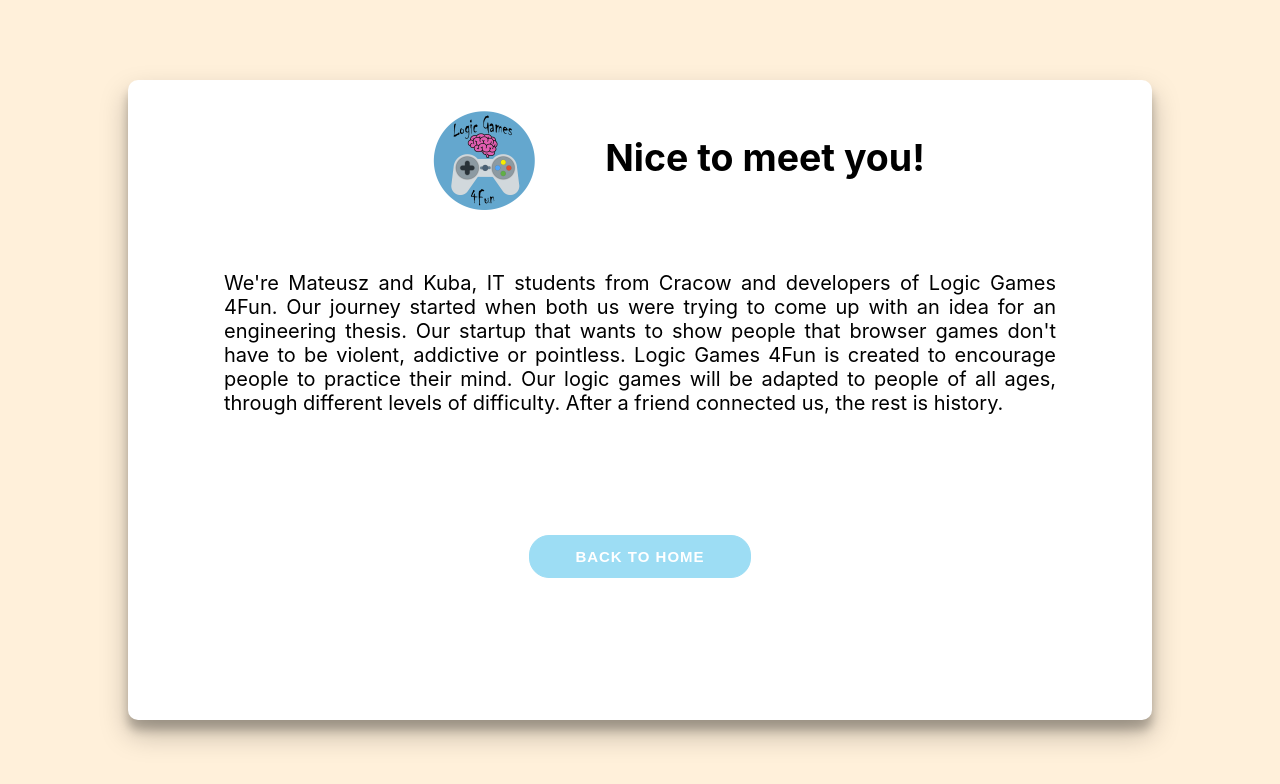
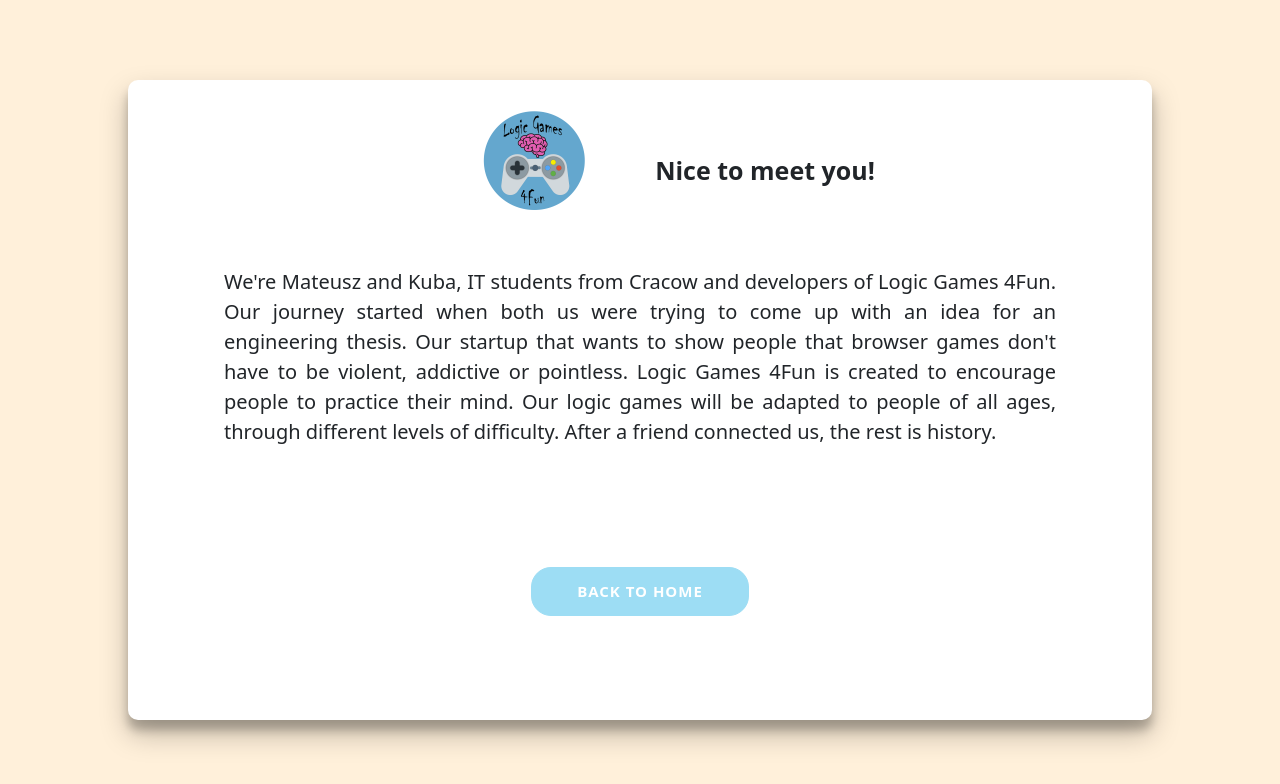
Before and after one commit to jklis2/Logic_Games_4Fun, a React (Create React App) app in the folder LogicGames4Fun/Client/: page /aboutus in a window 1280 px wide. Shown: the top 784 px of the page. Built offline with nearby package versions, Linux system fonts and the light colour scheme.

Commit message:
Add css modules

```diff
--- a/LogicGames4Fun/Client/package.json
+++ b/LogicGames4Fun/Client/package.json
@@ -11,12 +11,15 @@
     "@testing-library/react": "^13.4.0",
     "@testing-library/user-event": "^13.5.0",
     "axios": "^1.2.5",
+    "bootstrap": "^5.2.3",
     "react": "^18.2.0",
+    "react-bootstrap": "^2.7.2",
     "react-css-modules": "^4.7.11",
     "react-dom": "^18.2.0",
     "react-redux": "^8.0.5",
     "react-router-dom": "^6.7.0",
     "react-scripts": "5.0.1",
+    "styled-components": "^5.3.9",
     "web-vitals": "^2.1.4"
   },
   "scripts": {
--- a/LogicGames4Fun/Client/src/App.js
+++ b/LogicGames4Fun/Client/src/App.js
@@ -10,6 +10,7 @@ import { MyProfile } from './Routers/Profile'
 import { PrivacyPolicy } from './Routers/PrivacyPolicy';
 import { Achievements } from './Routers/Achievements';
 import { Navigate } from 'react-router-dom';
+import {Test} from './Routers/Test'
 
 function App() {
   return (
@@ -24,6 +25,7 @@ function App() {
         <Route path='/profile' element={<MyProfile/>}/>
         <Route path='/privacypolicy' element={<PrivacyPolicy/>}/>
         <Route path='/achievements' element={<Achievements/>}/>
+        <Route path='/test' element={<Test/>}/>
       </Routes>
     </BrowserRouter>
   );
--- a/LogicGames4Fun/Client/src/Component/AboutUs/AboutUsForm.jsx
+++ b/LogicGames4Fun/Client/src/Component/AboutUs/AboutUsForm.jsx
@@ -1,22 +1,24 @@
 import React from "react";
-import "./AboutUsForm.css";
+import styles from "./AboutUsForm.module.css";
 
 export const AboutUsForm = () => {
+  console.log(styles)
   return (
     <>
-      <div className="aboutUs-page-content">
-        <div id="aboutUs-logo-text">
-          <div id="aboutUs-page-logo">
+
+      <div className={styles["aboutUs-page-content"]}>
+        <div id={styles["aboutUs-logo-text"]}>
+          <div id={styles["aboutUs-page-logo"]}>
             <img
               src={`${process.env.PUBLIC_URL}/Images/LogoLogicGames4Fun_smaller.png`}
               alt="Logic Games 4Fun Logo"
             ></img>
           </div>
-          <div id="aboutUs-page-text">
+          <div id={styles["aboutUs-page-text"]}>
             <h2>Nice to meet you!</h2>
           </div>
         </div>
-        <div className="aboutUs-description">
+        <div className={styles["aboutUs-description"]}>
           We're Mateusz and Kuba, IT students from Cracow and developers of
           Logic Games 4Fun. Our journey started when both us were trying to come
           up with an idea for an engineering thesis. Our startup that wants to
@@ -26,9 +28,9 @@ export const AboutUsForm = () => {
           through different levels of difficulty. After a friend connected us,
           the rest is history.
         </div>
-        <div className="contact-buttons">
+        <div className={styles["contact-buttons"]}>
           <a href="/Home">
-            <button id="backTohomeButton">Back to home</button>
+            <button id={styles.backTohomeButton}>Back to home</button>
           </a>
         </div>
       </div>
--- a/LogicGames4Fun/Client/src/Component/AboutUs/AboutUsForm.css
+++ b/LogicGames4Fun/Client/src/Component/AboutUs/AboutUsForm.module.css
@@ -11,12 +11,13 @@
 #aboutUs-logo-text{
     display: flex;
     flex-direction: row;
+    align-items: center;
     justify-content: center;
 }
 
-#aboutUs-page-text {
+#aboutUs-page-text h2{
     font-size: 25px;
-    padding-top: 1.5rem;
+    font-weight: bold;
 }
 
 .aboutUs-description {
--- /dev/null
+++ b/LogicGames4Fun/Client/src/Routers/Test.jsx
@@ -0,0 +1,34 @@
+import Container from 'react-bootstrap/Container';
+import Nav from 'react-bootstrap/Nav';
+import Navbar from 'react-bootstrap/Navbar';
+import NavDropdown from 'react-bootstrap/NavDropdown';
+
+export function Test() {
+  return (
+    <Navbar bg="light" expand="lg">
+      <Container>
+        <Navbar.Brand href="#home">React-Bootstrap</Navbar.Brand>
+        <Navbar.Toggle aria-controls="basic-navbar-nav" />
+        <Navbar.Collapse id="basic-navbar-nav">
+          <Nav className="me-auto">
+            <Nav.Link href="#home">Home</Nav.Link>
+            <Nav.Link href="#link">Link</Nav.Link>
+            <NavDropdown title="Dropdown" id="basic-nav-dropdown">
+              <NavDropdown.Item href="#action/3.1">Action</NavDropdown.Item>
+              <NavDropdown.Item href="#action/3.2">
+                Another action
+              </NavDropdown.Item>
+              <NavDropdown.Item href="#action/3.3">Something</NavDropdown.Item>
+              <NavDropdown.Divider />
+              <NavDropdown.Item href="#action/3.4">
+                Separated link
+              </NavDropdown.Item>
+            </NavDropdown>
+          </Nav>
+        </Navbar.Collapse>
+      </Container>
+    </Navbar>
+  );
+}
+
+export default Test;
--- a/LogicGames4Fun/Client/src/index.css
+++ b/LogicGames4Fun/Client/src/index.css
@@ -2,10 +2,11 @@
 
 * {
   box-sizing: border-box;
+
 }
 
 body {
-  background-color: #fff0da;
+  background-color: #fff0da !important;
   font-family: "Roboto", sans-serif;
   margin: 0;
   font-family: -apple-system, BlinkMacSystemFont, "Segoe UI", "Roboto", "Oxygen",
@@ -13,6 +14,7 @@ body {
     sans-serif;
   -webkit-font-smoothing: antialiased;
   -moz-osx-font-smoothing: grayscale;
+
 }
 
 code {
--- a/LogicGames4Fun/Client/src/index.js
+++ b/LogicGames4Fun/Client/src/index.js
@@ -5,6 +5,8 @@ import App from "./App";
 import reportWebVitals from "./reportWebVitals";
 import { Provider } from "react-redux";
 import store from "./Redux";
+import '../node_modules/bootstrap/dist/css/bootstrap.min.css'
+import 'bootstrap/dist/css/bootstrap.css';
 
 const root = ReactDOM.createRoot(document.getElementById("root"));
 root.render(
```
Also changed, not shown: 1 other file (tests, documents, lock files or other folders).
